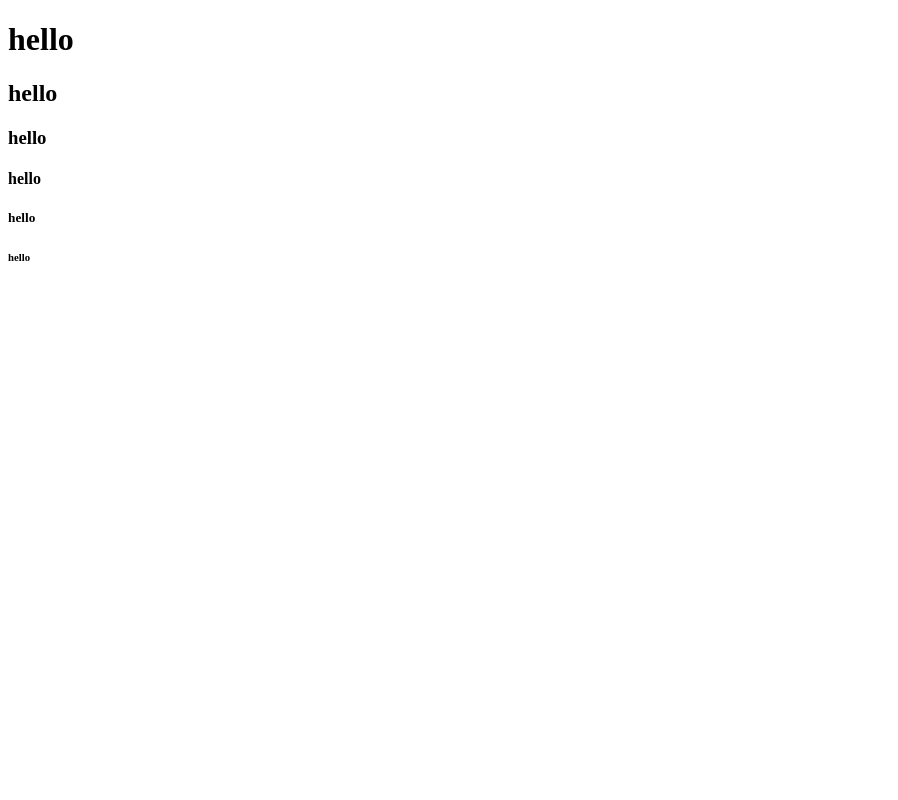
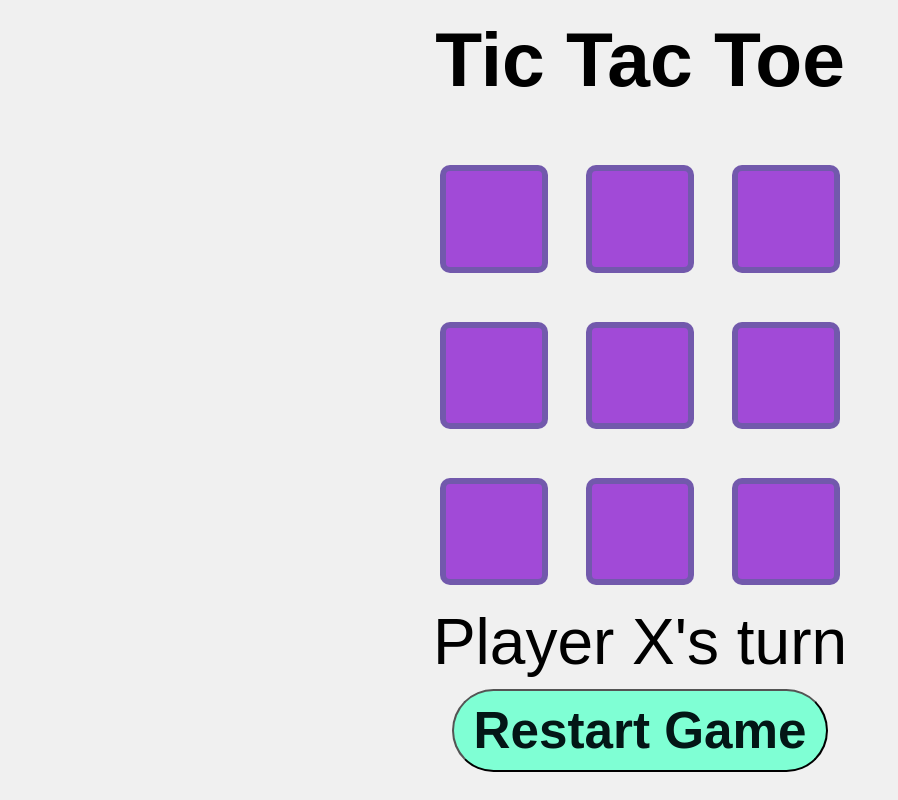
Before and after one commit to injmamul4/tictactoe, a plain HTML site: page index.html in a window 1280 px wide. Shown: the whole page, without its empty margins (0-898 px from the left). Drawn offline with Linux system fonts and the light colour scheme.

Commit message:
Replace placeholder HTML with Tic Tac Toe layout

```diff
--- a/index.html
+++ b/index.html
@@ -1,4 +1,4 @@
-<!-- <!DOCTYPE html>
+<!DOCTYPE html>
 <html lang="en">
 <head>
 <meta charset="UTF-8">
@@ -18,22 +18,4 @@
 <script src="script.js"></script>
 
 </body>
-</html> -->
-
-
-<!DOCTYPE html>
-<html lang="en">
-<head>
-    <meta charset="UTF-8">
-    <meta name="viewport" content="width=device-width, initial-scale=1.0">
-    <title>Document</title>
-</head>
-<body>
-    <h1>hello</h1>
-    <h2>hello</h2>
-    <h3>hello</h3>
-    <h4>hello</h4>
-    <h5>hello</h5>
-    <h6>hello</h6>
-</body>
 </html>
```
